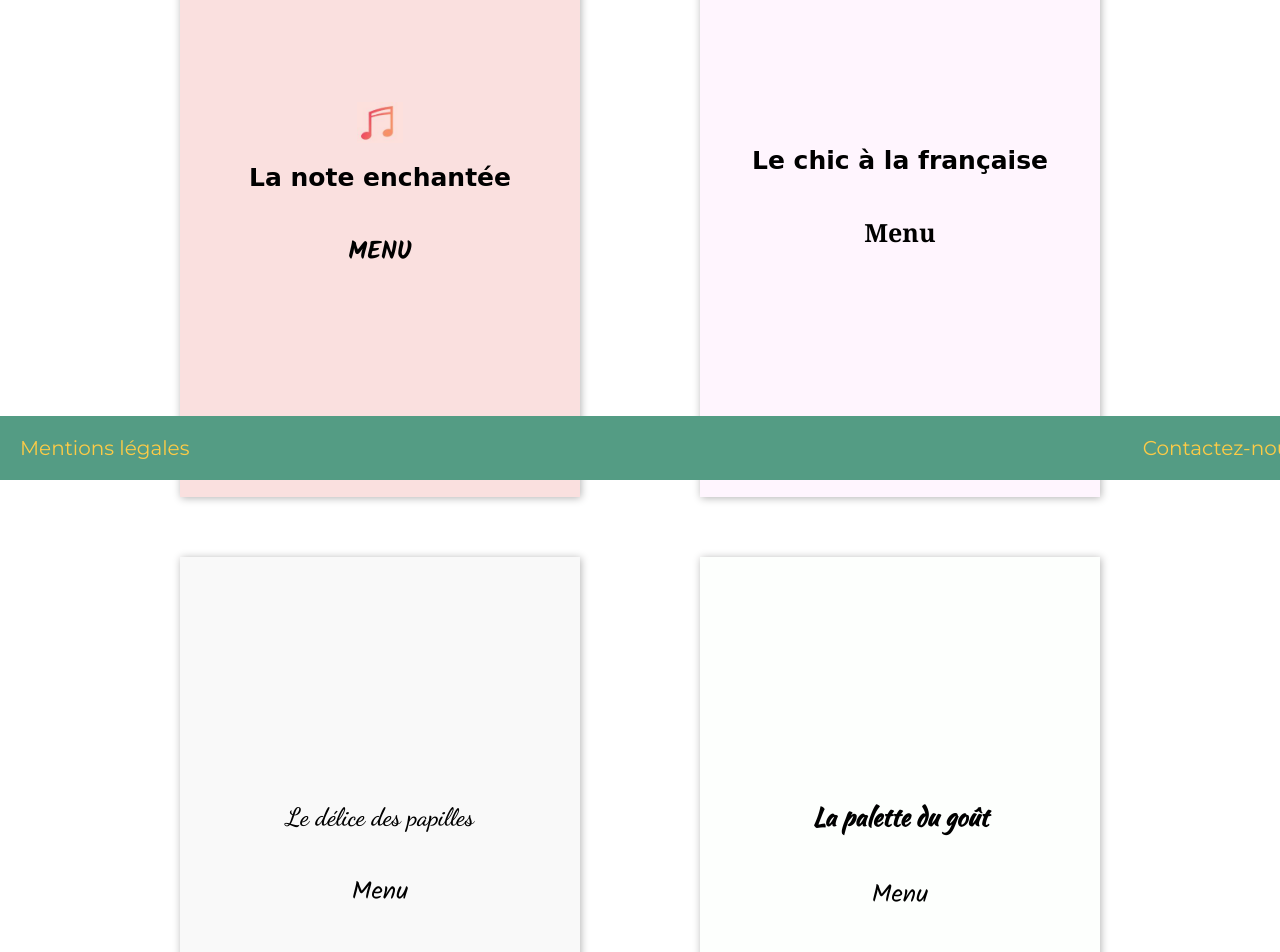
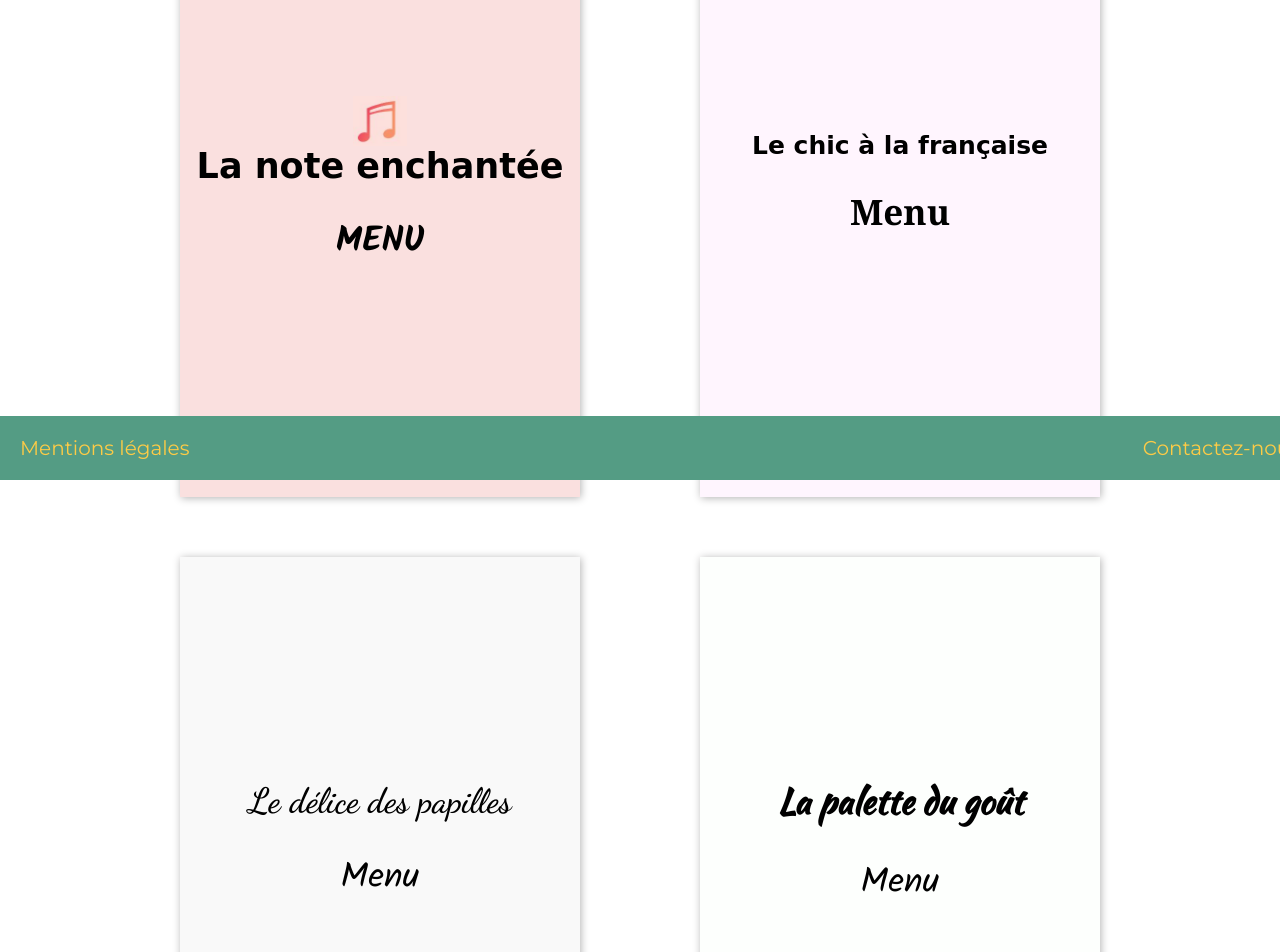
Before and after one commit to valeriecndn/OC-P3-OhMyFood, a plain HTML site: page index.html in a window 1280 px wide. Shown: the part 320-1272 px from the top of the page. Drawn offline with Linux system fonts and the light colour scheme; a web font is replaced by a local one.

Commit message:
CSS des titres en page d'accueil

```diff
--- a/index.html
+++ b/index.html
@@ -30,7 +30,7 @@
 		<main class="index_main">
 			<div>
 				<a href="Page 2 menu note enchantée.html">
-					<section class="note--colorfont">
+					<section class="carte-note note--colorfont">
 						<img src="images/logo note enchantée.png" alt="logo La note enchantée">
 						<h2> La note enchantée </h2>
 						<p class="menu-note--colorfont "> MENU </p>
@@ -38,7 +38,7 @@
 				</a>
 
 				<a href="Page 4 menu le délice des papilles.html">
-					<section class="delice--colorfont">
+					<section class="carte-delice delice--colorfont">
 						<h2> Le délice des papilles </h2>
 						<p class="menu-delice--colorfont"> Menu </p>
 					</section>
@@ -47,14 +47,14 @@
 
 			<div>
 				<a href="Page 3 menu le chic à la française.html">
-					<section class="chic--colorfont">
+					<section class="carte-chic chic--colorfont">
 						<h2> Le chic à la française </h2>
 						<p class="menu-chic--colorfont"> Menu </p>
 					</section>
 				</a>
 
 				<a href="Page 5 menu la palette du goût.html">
-					<section class="palette--colorfont">
+					<section class="carte-palette palette--colorfont">
 						<h2> La palette du goût </h2>
 						<p class="menu-palette--colorfont"> Menu </p>
 					</section>
--- a/styles.css
+++ b/styles.css
@@ -99,14 +99,23 @@ footer {
     justify-content: center;
 }
 
-.index_main h2, p {
-    padding: 1rem;
-    font-size: 25px;
+.index_main h2 {
+    font-size: 35px;
+}
+
+.index_main p {
+    font-size: 35px;
+    padding: 1.4rem;
 }
 
 .index_main img {
-    width: 2.3rem;
+    width: 2.7rem;
     text-align: center;
+
+}
+
+.carte-chic h2 {
+    font-size: 25px;
 }
 
 .btn {
```
